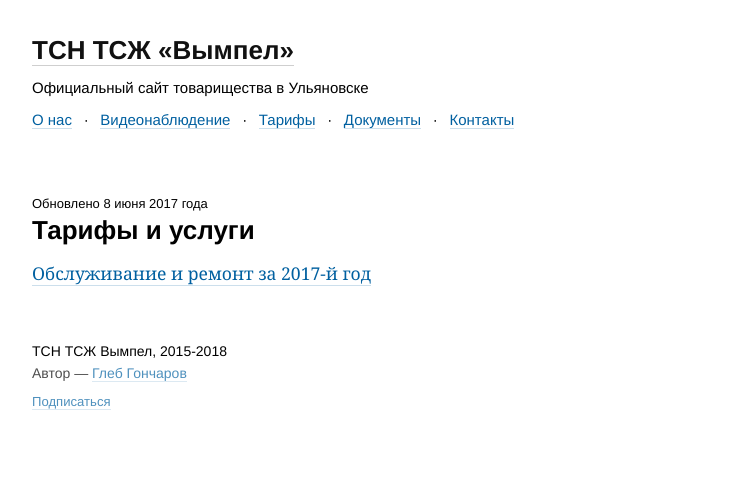
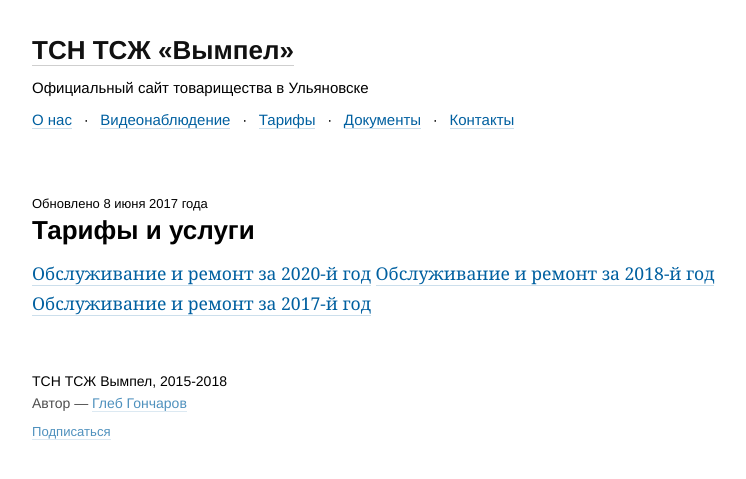
Before and after one commit to gongled/vympel, a Jekyll site: the page built from _pages/tariffs.md, in a window 1280 px wide. Shown: the top 479 px of the page, without its empty margins (108-854 px from the left). Built offline with Jekyll 4.4.1, drawn with Linux system fonts in a browser that asks for light colours.

Commit message:
Добавить тариф и программу ремонта на 2020-й год

```diff
--- a/_pages/tariffs.md
+++ b/_pages/tariffs.md
@@ -3,4 +3,6 @@ title: Тарифы и услуги
 updated: 2017-06-08
 ---
 
+[Обслуживание и ремонт за 2020-й год](/docs/company/Тариф_на_обслуживание_и_ремонт_в_2020.pdf)
+[Обслуживание и ремонт за 2018-й год](/docs/company/Тариф_на_обслуживание_и_ремонт_в_2018.pdf)
 [Обслуживание и ремонт за 2017-й год](/docs/company/Тариф_на_обслуживание_и_ремонт_в_2017.pdf)
```
Also changed, not shown: _pages/docs.md (+2 -0 lines), 2 other files.
